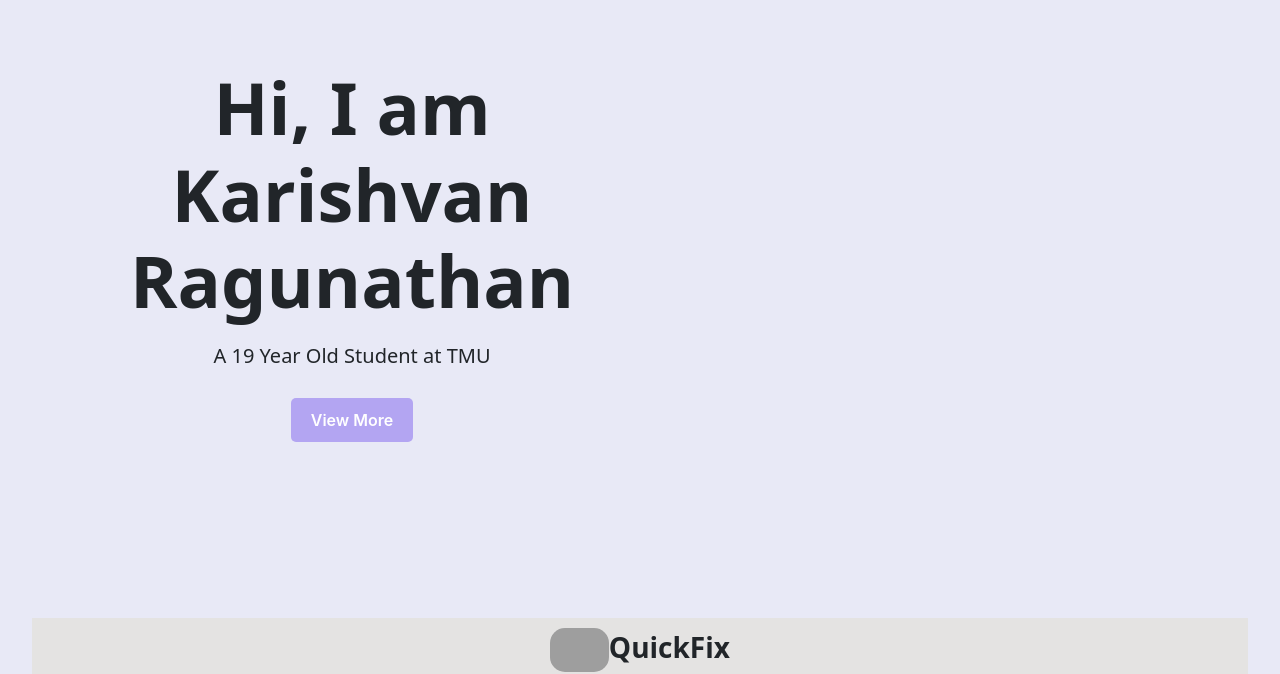
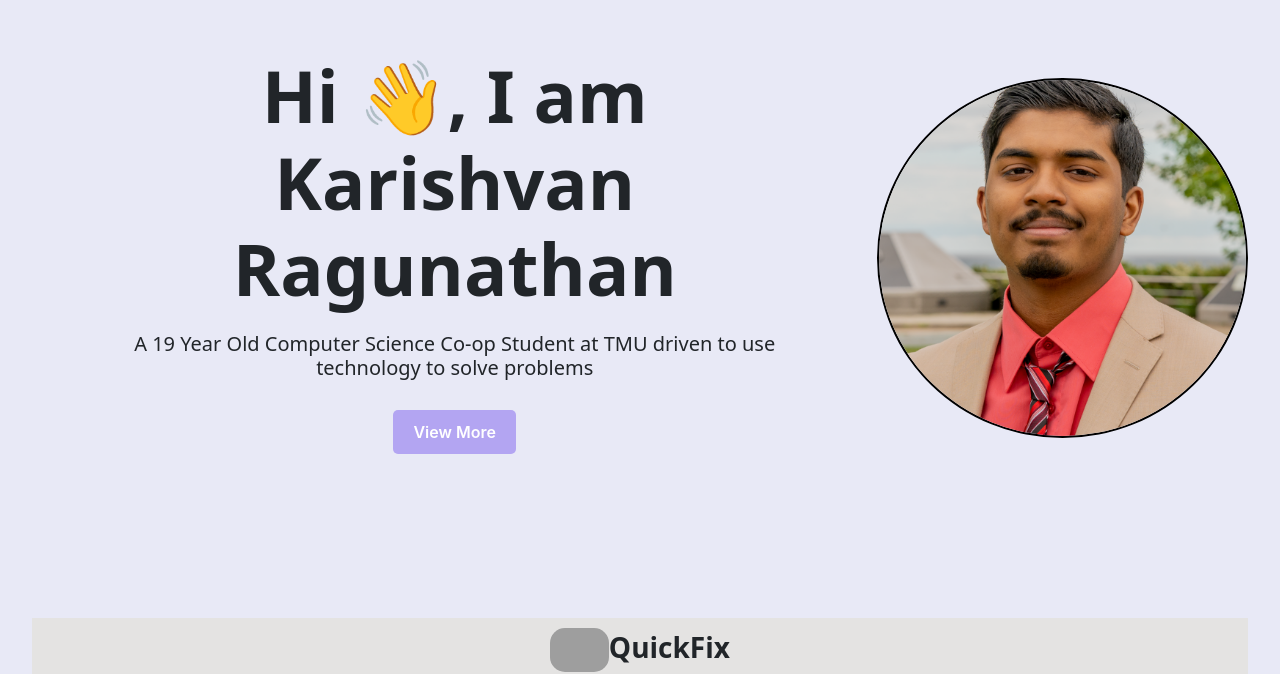
Before and after one commit to Karishvan/personalwebsite2024, a React (Vite) app: page / in a window 1280 px wide. Shown: the part 134-808 px from the top of the page. Built offline with nearby package versions, Linux system fonts and the light colour scheme; grey boxes are pictures that could not be loaded.

Commit message:
Incorporated circular image into header

```diff
--- a/src/components/Header.css
+++ b/src/components/Header.css
@@ -1,9 +1,9 @@
 #home {
     display: flex;
-    justify-content: left;
+    justify-content: space-between;
     align-items: center;
     height: 90vh;
-    width: 80vh;
+    /* width: 80vh; */
 }
 
 .home-title {
@@ -18,6 +18,10 @@
     font-size: 20px;
     font-weight: 500;
     padding-top: 20px;
+}
+
+.home-typed-section {
+    padding: 50px;
 }
 
 .home-button {
--- a/src/components/Header.tsx
+++ b/src/components/Header.tsx
@@ -1,4 +1,5 @@
 import "./Header.css";
+import CircularImage from "./CircularImage";
 
 const Header = () => {
   let currentYear = new Date().getFullYear();
@@ -20,10 +21,11 @@ const Header = () => {
   }
   return (
     <div id="home">
-      <div>
-        <h1 className="home-title">Hi, I am Karishvan Ragunathan</h1>
+      <div className="home-typed-section">
+        <h1 className="home-title">Hi 👋, I am Karishvan Ragunathan</h1>
         <h2 className="home-description">
-          A {currAge} Year Old Student at TMU
+          A {currAge} Year Old Computer Science Co-op Student at TMU driven to
+          use technology to solve problems
         </h2>
         <div className="home-button">
           <a href="#about">
@@ -31,6 +33,8 @@ const Header = () => {
           </a>
         </div>
       </div>
+
+      <CircularImage image="images/Karishvan.png"></CircularImage>
     </div>
   );
 };
```
Also changed, not shown: public/images/Karishvan.png (added).
